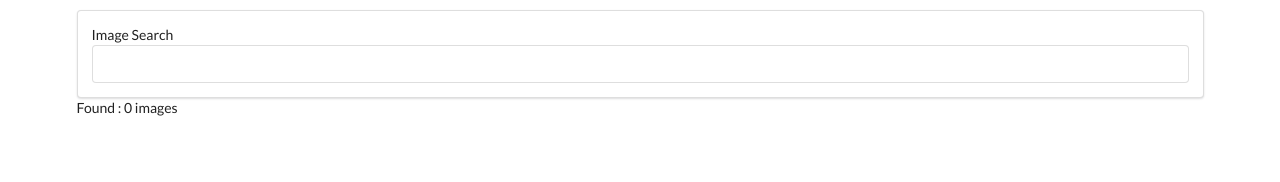
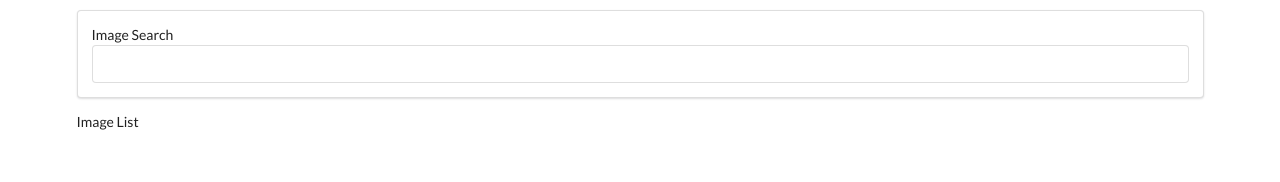
Before and after one commit to likeam/pics, a React (Create React App) app: page / in a window 1280 px wide. Shown: the top 182 px of the page. Built offline with nearby package versions, Linux system fonts and the light colour scheme.

Commit message:
building image list

```diff
--- a/src/components/App.js
+++ b/src/components/App.js
@@ -1,6 +1,7 @@
 import React from "react";
 import unsplash from "../api/unsplash";
 import SearchBar from "./SearchBar";
+import ImageList from "./ImageList";
 
 
 class App extends React.Component {
@@ -21,7 +22,7 @@
       return (
         <div className="ui container" style={{marginTop: '10px'}}>
             <SearchBar onSubmit={this.onSearchSubmit}  />
-            Found : {this.state.images.length} images
+            <ImageList images={this.state.images} />
         </div>
       );
   }
--- /dev/null
+++ b/src/components/ImageList.js
@@ -0,0 +1,12 @@
+import React from 'react'
+
+const ImageList = props => {
+
+    return (
+        <div>
+        Image List
+        </div>
+    )
+}
+
+export default ImageList
```
